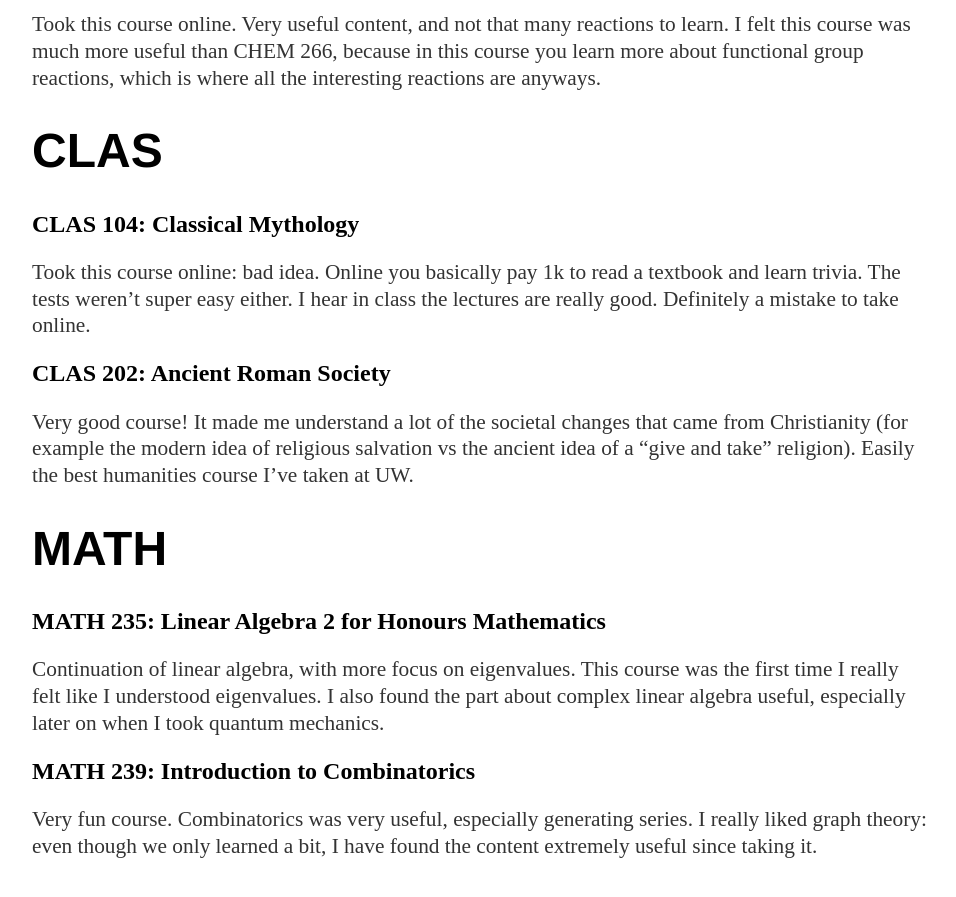
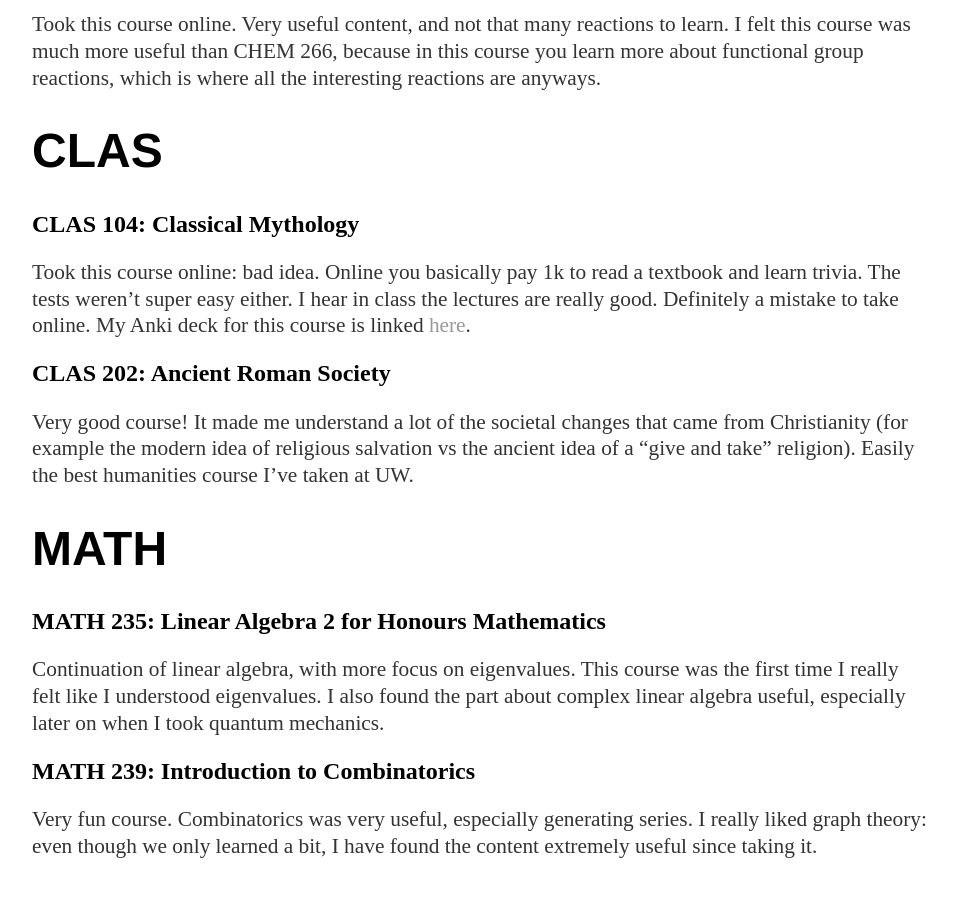
Before and after one commit to AustinT/AustinT.github.io, a Jekyll site: the page built from links/UW_course_reviews.md, in a window 1280 px wide and 900 px high, scrolled down 1064 px. Shown: the top 897 px of the window, without its empty margins (160-1116 px from the left). Built offline with Jekyll 4.4.1, drawn with Linux system fonts in a browser that asks for light colours.

Commit message:
Added link to my CLAS 104 Anki deck

```diff
--- a/links/UW_course_reviews.md
+++ b/links/UW_course_reviews.md
@@ -38,7 +38,7 @@
 
 # CLAS
 ## CLAS 104: Classical Mythology
-Took this course online: bad idea. Online you basically pay 1k to read a textbook and learn trivia. The tests weren't super easy either. I hear in class the lectures are really good. Definitely a mistake to take online.
+Took this course online: bad idea. Online you basically pay 1k to read a textbook and learn trivia. The tests weren't super easy either. I hear in class the lectures are really good. Definitely a mistake to take online. My Anki deck for this course is linked [here](https://ankiweb.net/shared/info/51509709).
 
 ## CLAS 202: Ancient Roman Society
 Very good course!
```
